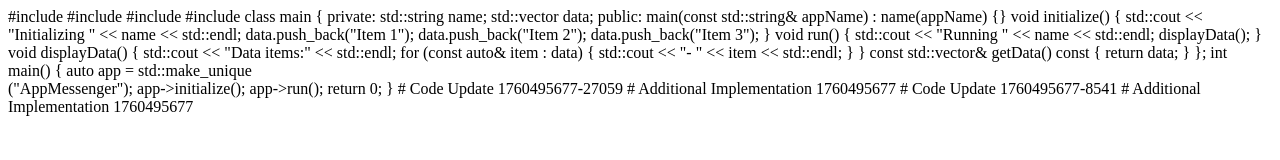
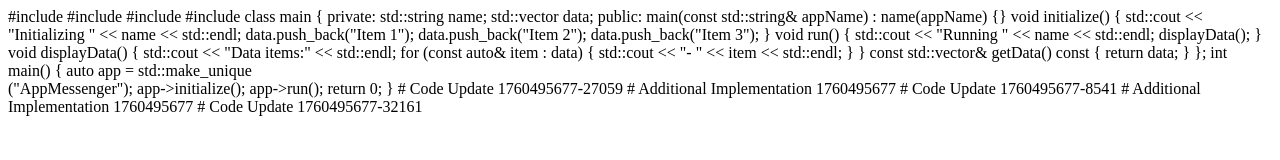
Before and after one commit to aliftzersum/AppMessenger, a plain HTML site: page index.html in a window 1280 px wide. Drawn offline with Linux system fonts and the light colour scheme.

Commit message:
chore: update index.html

```diff
--- a/index.html
+++ b/index.html
@@ -49,3 +49,5 @@ int main() {
 # Code Update 1760495677-8541
 
 # Additional Implementation 1760495677
+
+# Code Update 1760495677-32161
```
